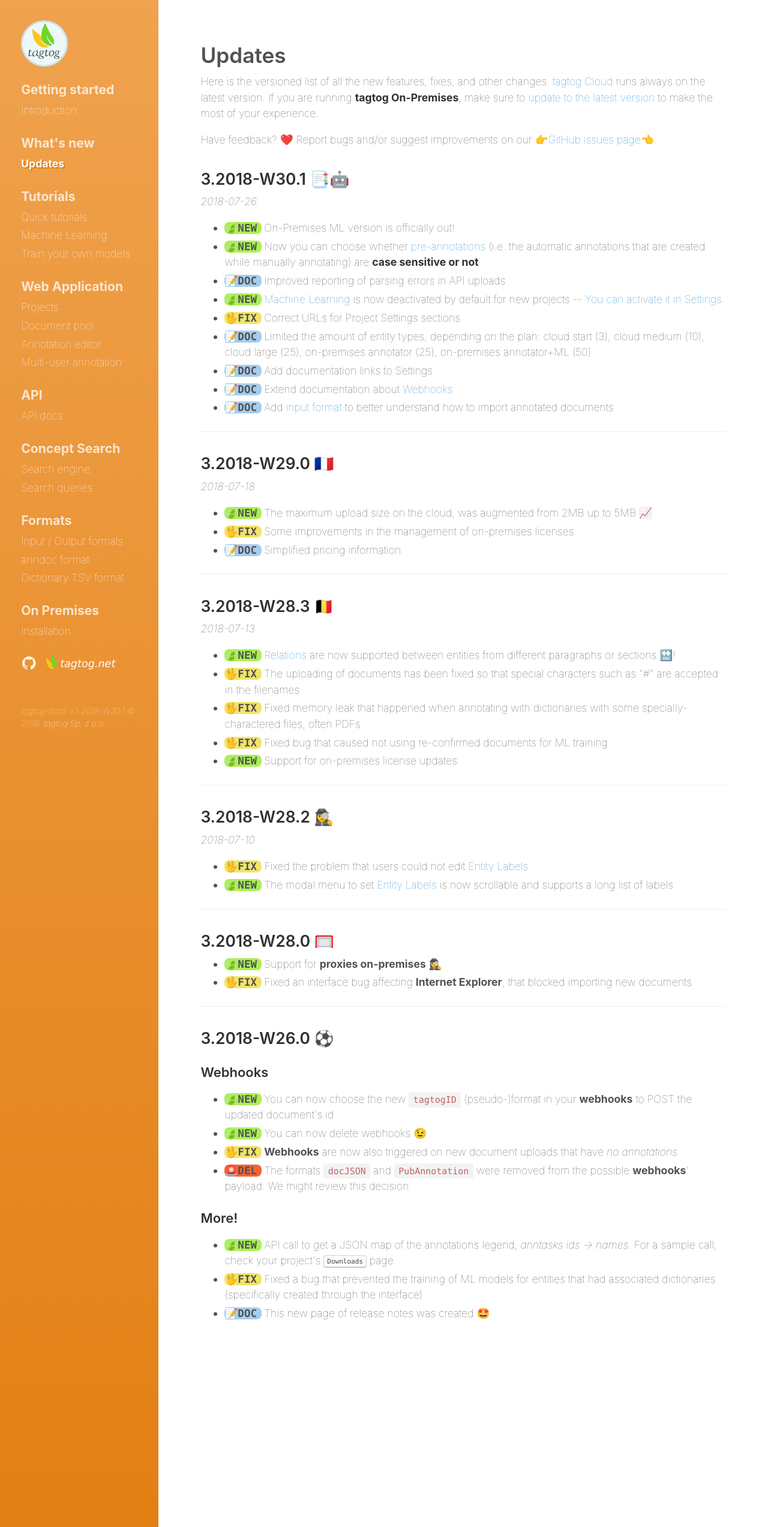
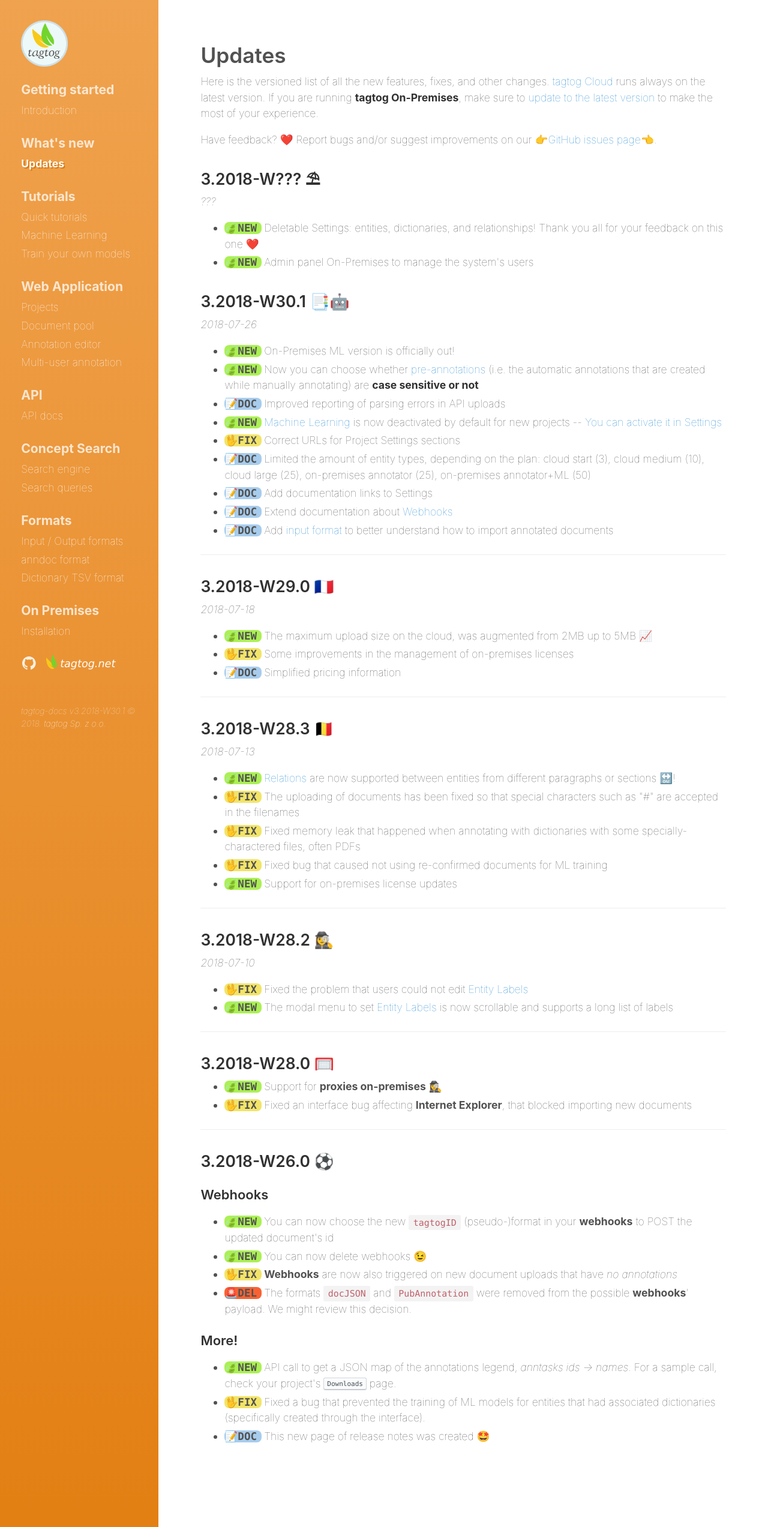
Before and after one commit to tagtogorg/tagtog-doc, a Jekyll site: the page built from updates.md, in a window 1280 px wide. Shown: the whole page at 60% size. Built offline with Jekyll 4.4.1, drawn with Linux system fonts in a browser that asks for light colours; nearby versions of some CDN libraries; emoji names are drawn with the system emoji font.

Commit message:
add update

```diff
--- a/updates.md
+++ b/updates.md
@@ -8,6 +8,14 @@ id: updates
 Here is the versioned list of all the new features, fixes, and other changes. [tagtog Cloud](https://www.tagtog.net) runs always on the latest version. If you are running **tagtog On-Premises**, make sure to [update to the latest version](on_premises_README.html) to make the most of your experience.
 
 Have feedback? :heart: Report bugs and/or suggest improvements on our [:point_right:GitHub issues page:point_left:](https://github.com/tagtog/tagtog-doc/issues).
+
+## 3.2018-W??? ⛱
+_???_
+
+<ul class="updates">
+  <li class="new">Deletable Settings: entities, dictionaries, and relationships! Thank you all for your feedback on this one ❤️</li>
+  <li class="new">Admin panel On-Premises to manage the system's users</li>
+</ul>
 
 ## 3.2018-W30.1 📑🤖
 _2018-07-26_
```
